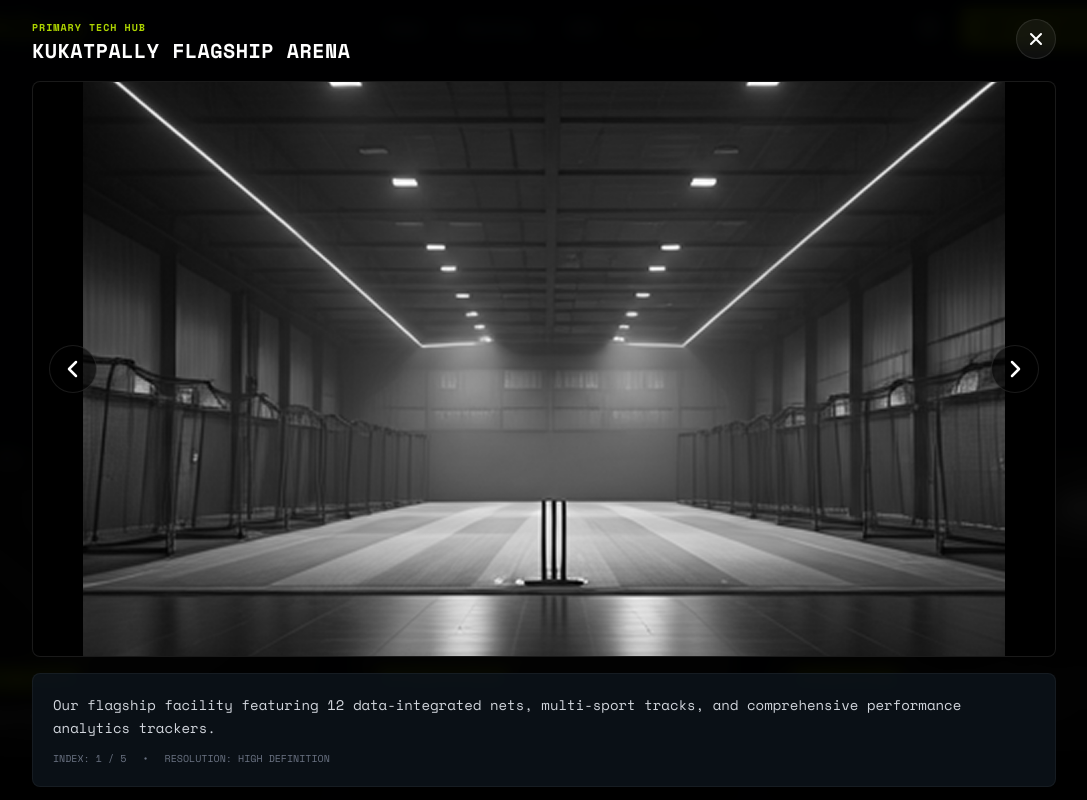
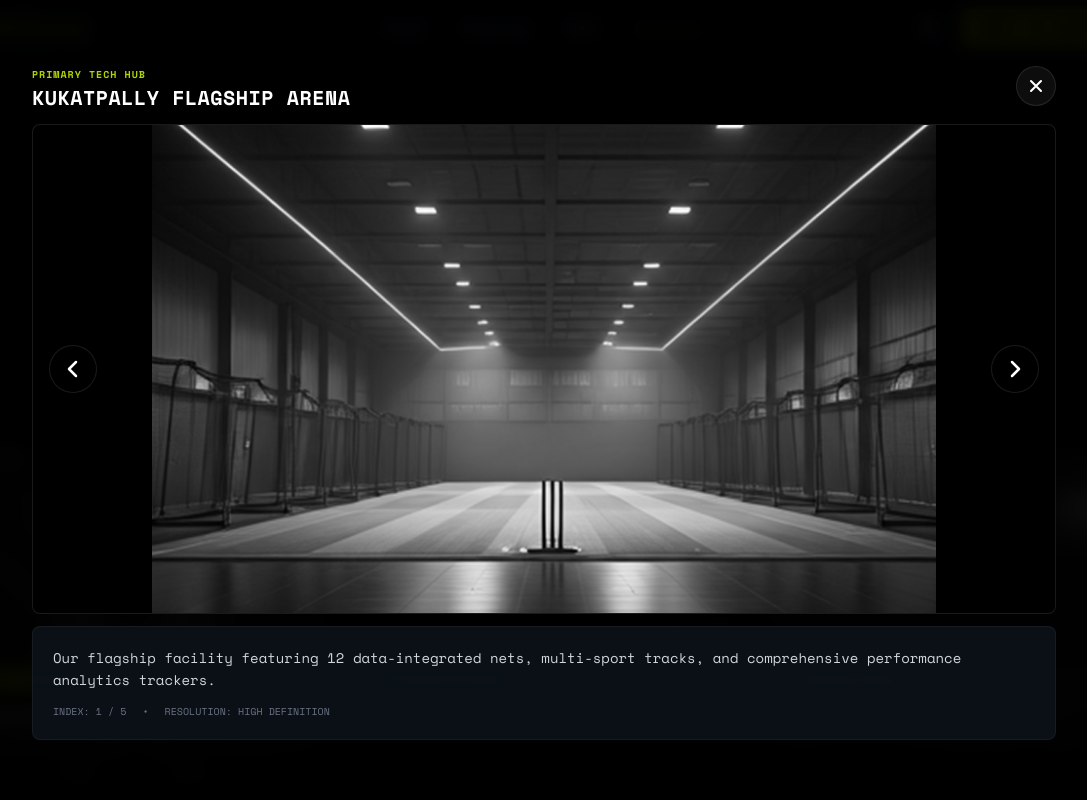
Before and after one commit to Bhanuteja001/hit-zone, a Next.js app: page /gallery in a window 1280 px wide. Both pictures are taken after a click on the element 224 px from the left and 627 px from the top of the page. Shown: the top 800 px of the page, without its empty margins (96-1183 px from the left). Built offline with nearby package versions, Linux system fonts and the light colour scheme.

Commit message:
galary edit

```diff
--- a/src/app/gallery/page.js
+++ b/src/app/gallery/page.js
@@ -56,6 +56,18 @@ export default function GalleryPage() {
 
     window.addEventListener("keydown", handleKeyDown);
     return () => window.removeEventListener("keydown", handleKeyDown);
+  }, [selectedIdx]);
+
+  // Prevent background scroll when lightbox is open
+  useEffect(() => {
+    if (selectedIdx !== null) {
+      document.body.style.overflow = "hidden";
+    } else {
+      document.body.style.overflow = "";
+    }
+    return () => {
+      document.body.style.overflow = "";
+    };
   }, [selectedIdx]);
 
   const handlePrev = () => {
@@ -153,10 +165,10 @@ export default function GalleryPage() {
           <div className="absolute inset-0" onClick={() => setSelectedIdx(null)}></div>
 
           {/* Lightbox Container */}
-          <div className="relative max-w-5xl w-full mx-4 z-10 flex flex-col items-center">
+          <div className="relative max-w-5xl w-full h-[85vh] max-h-[750px] mx-4 z-10 flex flex-col justify-between">
 
             {/* Top Bar with Title and Close button */}
-            <div className="w-full flex justify-between items-center mb-4 text-white">
+            <div className="w-full flex justify-between items-center mb-3 text-white shrink-0">
               <div>
                 <span className="text-[#AED500] text-[10px] font-bold uppercase tracking-widest">
                   {galleryImages[selectedIdx].category}
@@ -178,7 +190,7 @@ export default function GalleryPage() {
             </div>
 
             {/* Media Display Area */}
-            <div className="relative aspect-[16/10] md:aspect-[16/9] w-full bg-black rounded-lg overflow-hidden border border-white/10 flex items-center justify-center">
+            <div className="relative flex-1 w-full bg-black rounded-lg overflow-hidden border border-white/10 flex items-center justify-center min-h-0">
               <Image
                 src={galleryImages[selectedIdx].src}
                 alt={galleryImages[selectedIdx].title}
@@ -190,7 +202,7 @@ export default function GalleryPage() {
               {/* Navigation Left */}
               <button
                 onClick={handlePrev}
-                className="absolute left-4 top-1/2 -translate-y-1/2 w-12 h-12 rounded-full bg-black/60 border border-white/10 hover:bg-black/80 text-white flex items-center justify-center transition-all hover:scale-105 cursor-pointer focus:outline-none"
+                className="absolute left-4 top-1/2 -translate-y-1/2 w-12 h-12 rounded-full bg-black/60 border border-white/10 hover:bg-black/80 text-white flex items-center justify-center transition-all hover:scale-105 cursor-pointer focus:outline-none z-20"
                 aria-label="Previous image"
               >
                 <svg className="w-6 h-6" fill="none" viewBox="0 0 24 24" stroke="currentColor">
@@ -201,7 +213,7 @@ export default function GalleryPage() {
               {/* Navigation Right */}
               <button
                 onClick={handleNext}
-                className="absolute right-4 top-1/2 -translate-y-1/2 w-12 h-12 rounded-full bg-black/60 border border-white/10 hover:bg-black/80 text-white flex items-center justify-center transition-all hover:scale-105 cursor-pointer focus:outline-none"
+                className="absolute right-4 top-1/2 -translate-y-1/2 w-12 h-12 rounded-full bg-black/60 border border-white/10 hover:bg-black/80 text-white flex items-center justify-center transition-all hover:scale-105 cursor-pointer focus:outline-none z-20"
                 aria-label="Next image"
               >
                 <svg className="w-6 h-6" fill="none" viewBox="0 0 24 24" stroke="currentColor">
@@ -211,7 +223,7 @@ export default function GalleryPage() {
             </div>
 
             {/* Bottom Metadata Info */}
-            <div className="w-full bg-[#0c1219]/90 border border-white/5 rounded-lg p-5 mt-4 text-center sm:text-left">
+            <div className="w-full bg-[#0c1219]/90 border border-white/5 rounded-lg p-5 mt-3 text-center sm:text-left shrink-0">
               <p className="text-gray-300 text-sm leading-relaxed">
                 {galleryImages[selectedIdx].description}
               </p>
```
